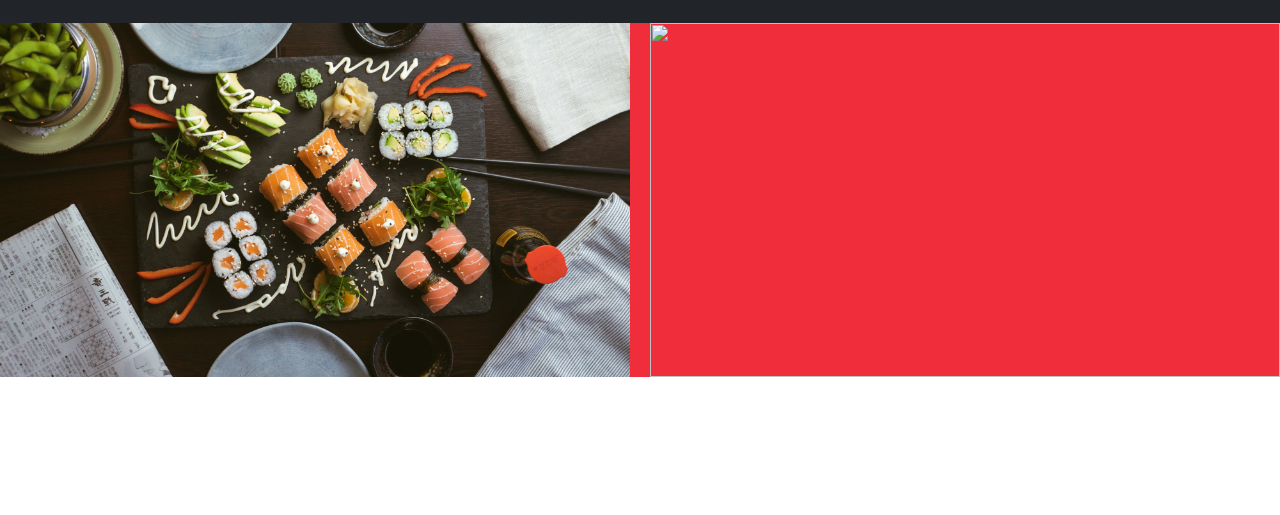
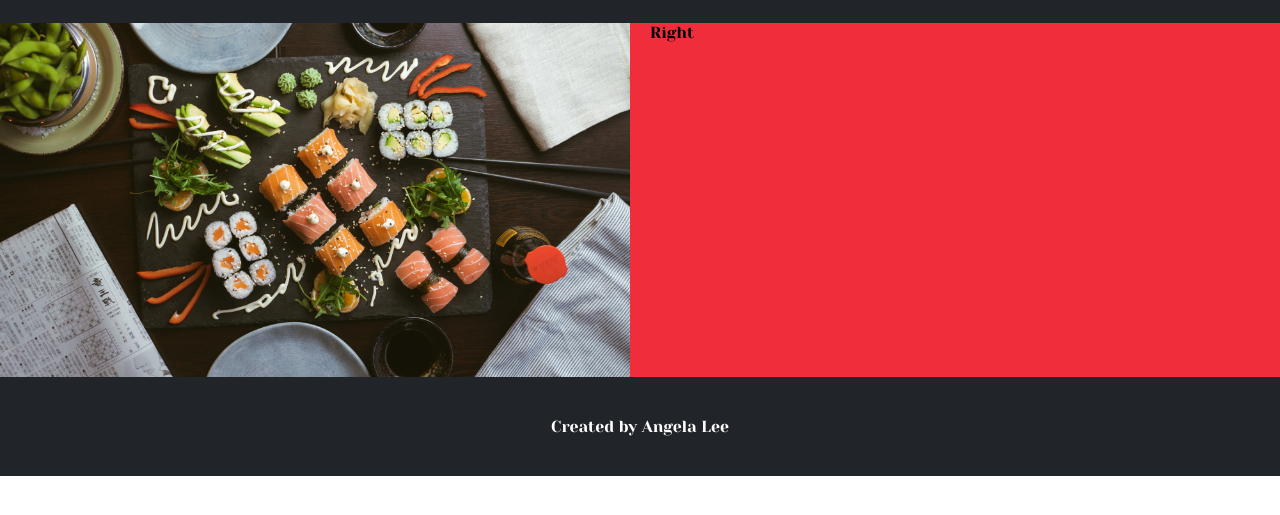
Before and after one commit to quick2delete/Restaurant-Page, a website built with webpack: page src/home.html in a window 1280 px wide. Shown: the part 67-582 px from the top of the page. Built offline with nearby package versions, Linux system fonts and the light colour scheme.

Commit message:
'update'

```diff
--- a/src/home.html
+++ b/src/home.html
@@ -17,11 +17,14 @@
     </nav>
 
     <main class="content">
-      <!-- <div class="img"><img id="mainImg" src="" alt="" /></div> -->
-      <!-- <div class="intro">Right</div> -->
+     <img id="mainImg" src="" alt="" />
+      <div class="intro">Right</div>
 
-      <img id="mainImg" src="" alt="" />
-      <img id="mainImg" src="" alt="" />
+      <!-- <img id="mainImg" src="" alt="" />
+      <img id="mainImg" src="" alt="" /> -->
     </main>
+    <footer>
+      <div class="p">Created by Angela Lee</div>
+    </footer>
   </body>
 </html>
--- a/styles/main.css
+++ b/styles/main.css
@@ -37,11 +37,23 @@ ul li {
 main.content {
   background-color: var(--primary-bg-color);
   display: grid;
-  grid-template-columns: repeat(2, 1fr);
+  grid-template-columns: repeat(auto-fit, minmax(320px, 1fr));
+  /* Should remember this line */
+  grid-template-rows: auto;
   gap: 20px;
 }
 
-.content > img {
+.content img {
   width: 100%;
-  height: 100%;
+
+  object-fit: cover;
 }
+
+footer {
+  display: flex;
+  justify-content: center;
+  align-items: center;
+  background-color: var(--main-bg-color);
+  color: #fff;
+  padding: 40px;
+}
```
Also changed, not shown: dist/bundle.js, dist/index.html.
